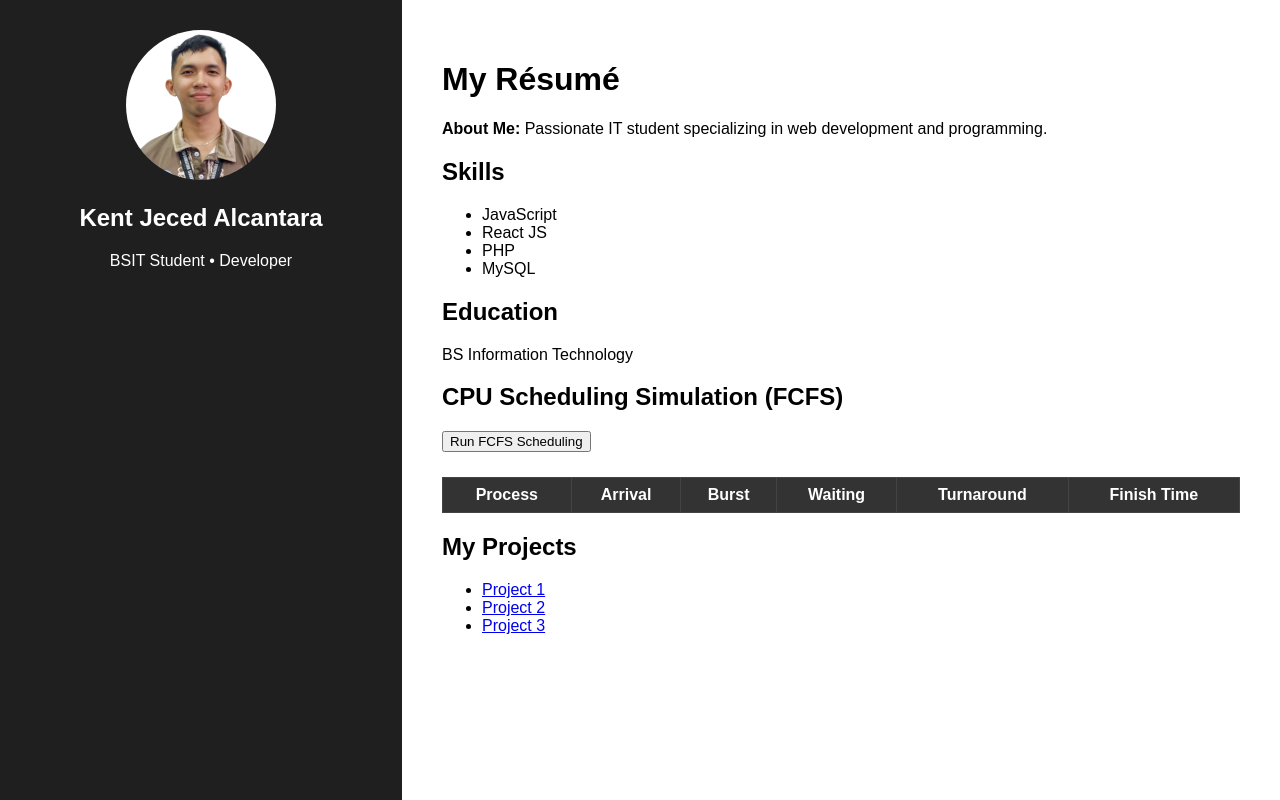
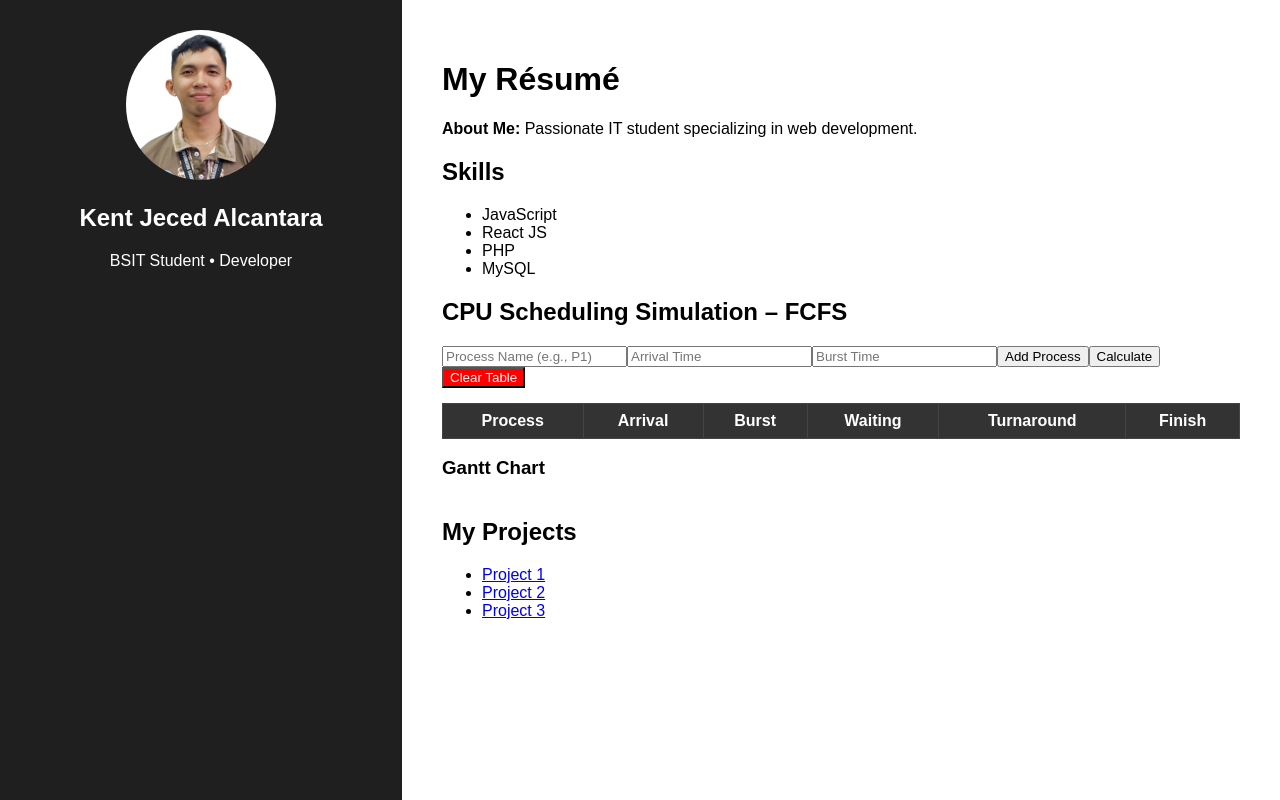
Before and after one commit to Kntjcd/OSFinalProject, a React (Create React App) app: page / in a window 1280 px wide. Built offline with nearby package versions, Linux system fonts and the light colour scheme.

Commit message:
"minor changes updated"

```diff
--- a/src/App.js
+++ b/src/App.js
@@ -2,24 +2,48 @@ import React, { useState } from "react";
 import "./App.css";
 
 function App() {
-  // FCFS Data
-  const [processes, setProcesses] = useState([
-    { pid: "P1", arrival: 0, burst: 4 },
-    { pid: "P2", arrival: 1, burst: 3 },
-    { pid: "P3", arrival: 2, burst: 1 },
-  ]);
+  const [processName, setProcessName] = useState("");
+  const [arrival, setArrival] = useState("");
+  const [burst, setBurst] = useState("");
 
+  const [processes, setProcesses] = useState([]);
   const [results, setResults] = useState([]);
   const [gantt, setGantt] = useState([]);
 
+  // Add process to table
+  const addProcess = () => {
+    if (!processName || arrival === "" || burst === "") {
+      alert("Fill up all fields.");
+      return;
+    }
+
+    setProcesses([
+      ...processes,
+      { pid: processName, arrival: Number(arrival), burst: Number(burst) },
+    ]);
+
+    // Clear inputs
+    setProcessName("");
+    setArrival("");
+    setBurst("");
+  };
+
+  // Clear all process data
+  const clearTable = () => {
+    setProcesses([]);
+    setResults([]);
+    setGantt([]);
+  };
+
+  // Calculate FCFS
   const calculateFCFS = () => {
     let time = 0;
     let ganttData = [];
     let output = [];
 
-    processes
-      .sort((a, b) => a.arrival - b.arrival)
-      .forEach((p) => {
+    const sorted = [...processes].sort((a, b) => a.arrival - b.arrival);
+
+    sorted.forEach((p) => {
       const start = Math.max(time, p.arrival);
       const finish = start + p.burst;
       const waiting = start - p.arrival;
@@ -44,17 +68,18 @@ function App() {
 
   return (
     <div className="container">
-      {/* Left - Profile */}
+
+      {/* LEFT SIDE - PROFILE */}
       <div className="profile">
         <img src="profile.jpg" alt="Profile" className="pfp" />
         <h2>Kent Jeced Alcantara</h2>
         <p>BSIT Student • Developer</p>
       </div>
 
-      {/* Right - Resume */}
+      {/* RIGHT SIDE - RESUME & FCFS */}
       <div className="resume">
         <h1>My Résumé</h1>
-        <p><b>About Me:</b> Passionate IT student specializing in web development and programming.</p>
+        <p><b>About Me:</b> Passionate IT student specializing in web development.</p>
 
         <h2>Skills</h2>
         <ul>
@@ -64,14 +89,78 @@ function App() {
           <li>MySQL</li>
         </ul>
 
-        <h2>Education</h2>
-        <p>BS Information Technology</p>
+        <h2>CPU Scheduling Simulation – FCFS</h2>
 
-        <h2>CPU Scheduling Simulation (FCFS)</h2>
+        {/* INPUT FIELDS */}
+        <div className="input-section">
+          <input
+            type="text"
+            placeholder="Process Name (e.g., P1)"
+            value={processName}
+            onChange={(e) => setProcessName(e.target.value)}
+          />
 
-        <button onClick={calculateFCFS}>Run FCFS Scheduling</button>
+          <input
+            type="number"
+            placeholder="Arrival Time"
+            value={arrival}
+            onChange={(e) => setArrival(e.target.value)}
+          />
 
-        {/* Gantt Chart */}
+          <input
+            type="number"
+            placeholder="Burst Time"
+            value={burst}
+            onChange={(e) => setBurst(e.target.value)}
+          />
+
+          <button onClick={addProcess}>Add Process</button>
+          <button onClick={calculateFCFS}>Calculate</button>
+          <button onClick={clearTable} style={{ background: "red", color: "white" }}>
+            Clear Table
+          </button>
+        </div>
+
+        {/* PROCESS TABLE */}
+        <table>
+          <thead>
+            <tr>
+              <th>Process</th>
+              <th>Arrival</th>
+              <th>Burst</th>
+              <th>Waiting</th>
+              <th>Turnaround</th>
+              <th>Finish</th>
+            </tr>
+          </thead>
+
+          <tbody>
+            {results.length > 0
+              ? results.map((r) => (
+                  <tr key={r.pid}>
+                    <td>{r.pid}</td>
+                    <td>{r.arrival}</td>
+                    <td>{r.burst}</td>
+                    <td>{r.waiting}</td>
+                    <td>{r.turnaround}</td>
+                    <td>{r.finish}</td>
+                  </tr>
+                ))
+              : processes.map((p) => (
+                  <tr key={p.pid}>
+                    <td>{p.pid}</td>
+                    <td>{p.arrival}</td>
+                    <td>{p.burst}</td>
+                    <td>-</td>
+                    <td>-</td>
+                    <td>-</td>
+                  </tr>
+                ))}
+          </tbody>
+        </table>
+
+        {/* GANTT CHART */}
+        <h3>Gantt Chart</h3>
         <div className="gantt">
           {gantt.map((g) => (
             <div key={g.pid} className="gantt-block">
@@ -80,40 +169,13 @@ function App() {
           ))}
         </div>
 
-        {/* Table */}
-        <table>
-          <thead>
-            <tr>
-              <th>Process</th>
-              <th>Arrival</th>
-              <th>Burst</th>
-              <th>Waiting</th>
-              <th>Turnaround</th>
-              <th>Finish Time</th>
-            </tr>
-          </thead>
-          <tbody>
-            {results.map((r) => (
-              <tr key={r.pid}>
-                <td>{r.pid}</td>
-                <td>{r.arrival}</td>
-                <td>{r.burst}</td>
-                <td>{r.waiting}</td>
-                <td>{r.turnaround}</td>
-                <td>{r.finish}</td>
-              </tr>
-            ))}
-          </tbody>
-        </table>
-
-        {/* Projects */}
+        {/* PROJECT LIST */}
         <h2>My Projects</h2>
         <ul>
           <li><a href="#">Project 1</a></li>
           <li><a href="#">Project 2</a></li>
           <li><a href="#">Project 3</a></li>
         </ul>
-
       </div>
     </div>
   );
```
Also changed, not shown: src/FCFS.js (added, +143 -0 lines). Lines whose indentation alone changed are shown as unchanged.
